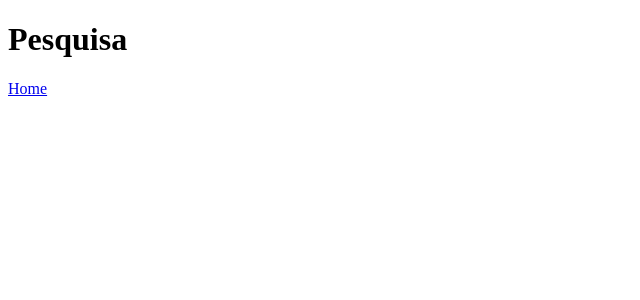
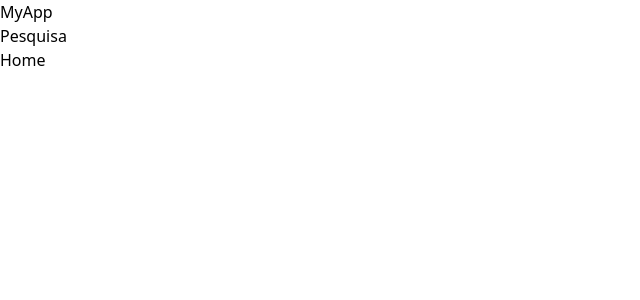
Before and after one commit to adilsondjr/palpite-box, a Next.js app: page /pesquisa in a window 1280 px wide. Shown: the top 300 px of the page, without its empty margins (0-640 px from the left). Built offline with nearby package versions, Linux system fonts and the light colour scheme.

Commit message:
Install and configure tailWindCss

```diff
--- /dev/null
+++ b/css/styles.css
@@ -0,0 +1,5 @@
+@import "tailwindcss/base";
+
+@import "tailwindcss/components";
+
+@import "tailwindcss/utilities";
--- a/package.json
+++ b/package.json
@@ -11,8 +11,11 @@
   "author": "Adilson Domiciano Jr",
   "license": "MIT",
   "dependencies": {
+    "autoprefixer": "^10.0.1",
     "next": "^10.0.0",
+    "postcss-import": "^13.0.0",
     "react": "^17.0.1",
-    "react-dom": "^17.0.1"
+    "react-dom": "^17.0.1",
+    "tailwindcss": "^1.9.6"
   }
 }
--- /dev/null
+++ b/pages/_app.js
@@ -0,0 +1,13 @@
+import React from 'react'
+import '../css/styles.css'
+
+const MyApp = ({ Component, pageProps }) => {
+  return (
+    <div>
+      <h1>MyApp</h1>
+      <Component {...pageProps} />
+    </div>
+  )
+}
+
+export default MyApp
--- /dev/null
+++ b/postcss.config.js
@@ -0,0 +1,7 @@
+module.exports = {
+  plugins: [
+    'postcss-import',
+    'tailwindcss',
+    'autoprefixer'
+  ]
+}
--- /dev/null
+++ b/tailwind.config.js
@@ -0,0 +1,12 @@
+module.exports = {
+  future: {
+    // removeDeprecatedGapUtilities: true,
+    // purgeLayersByDefault: true,
+  },
+  purge: [],
+  theme: {
+    extend: {},
+  },
+  variants: {},
+  plugins: [],
+}
```
Also changed, not shown: 1 other file (tests, documents, lock files or other folders).
